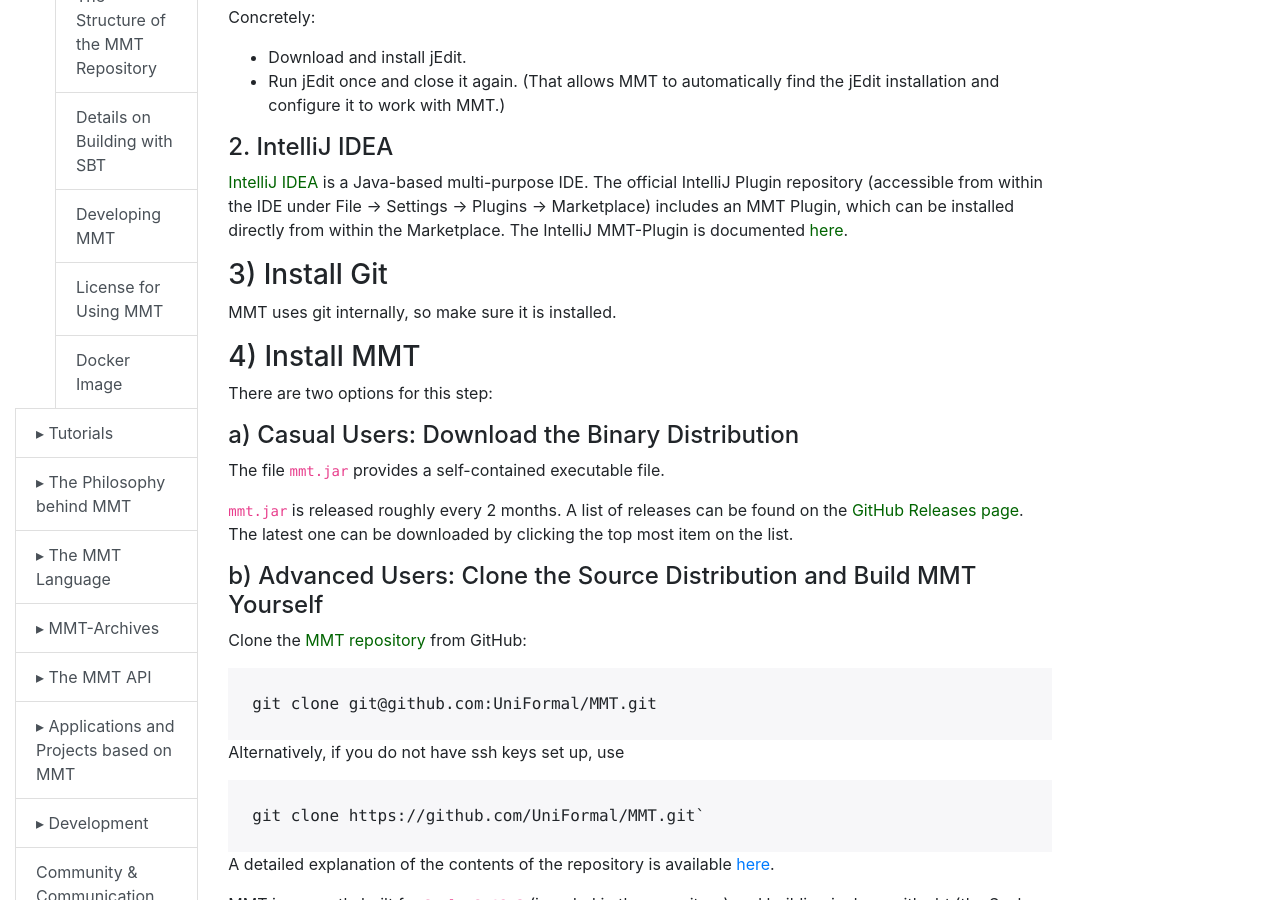
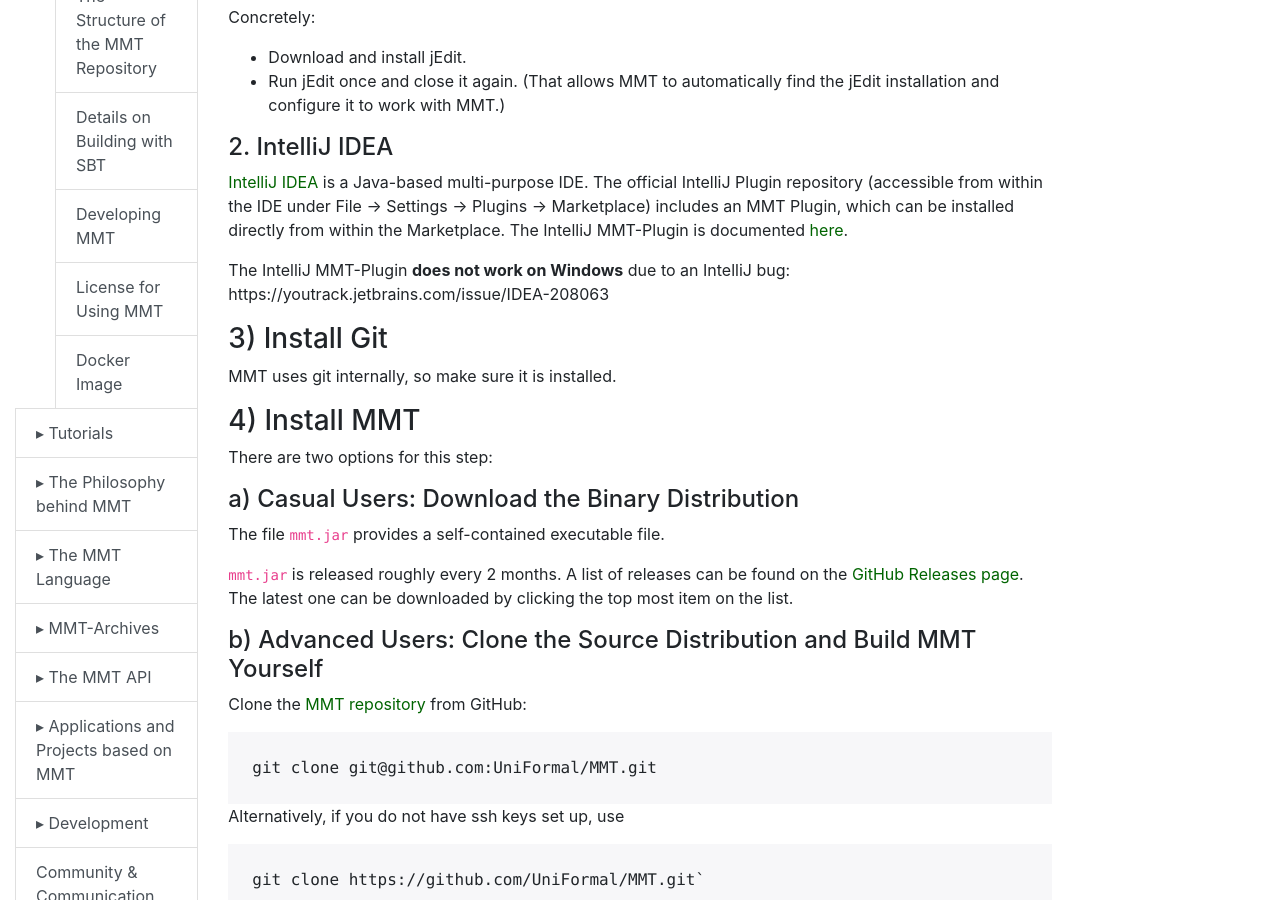
Before and after one commit to UniFormal/uniformal.github.io, a Jekyll site: the page built from doc/setup/index.md, in a window 1280 px wide and 900 px high, scrolled down 480 px. Built offline with Jekyll 4.4.1, drawn with Linux system fonts in a browser that asks for light colours.

Commit message:
Hint on IntelliJ bug on Windows

```diff
--- a/doc/setup/index.md
+++ b/doc/setup/index.md
@@ -29,6 +29,8 @@
 #### 2. IntelliJ IDEA
 
 [IntelliJ IDEA](https://www.jetbrains.com/idea/) is a Java-based multi-purpose IDE. The official IntelliJ Plugin repository (accessible from within the IDE under File -> Settings -> Plugins -> Marketplace) includes an MMT Plugin, which can be installed directly from within the Marketplace. The IntelliJ MMT-Plugin is documented [here](https://github.com/UniFormal/IntelliJ-MMT/blob/master/README.md).
+
+The IntelliJ MMT-Plugin **does not work on Windows** due to an IntelliJ bug: https://youtrack.jetbrains.com/issue/IDEA-208063
 
 ### 3) Install Git
 
```
